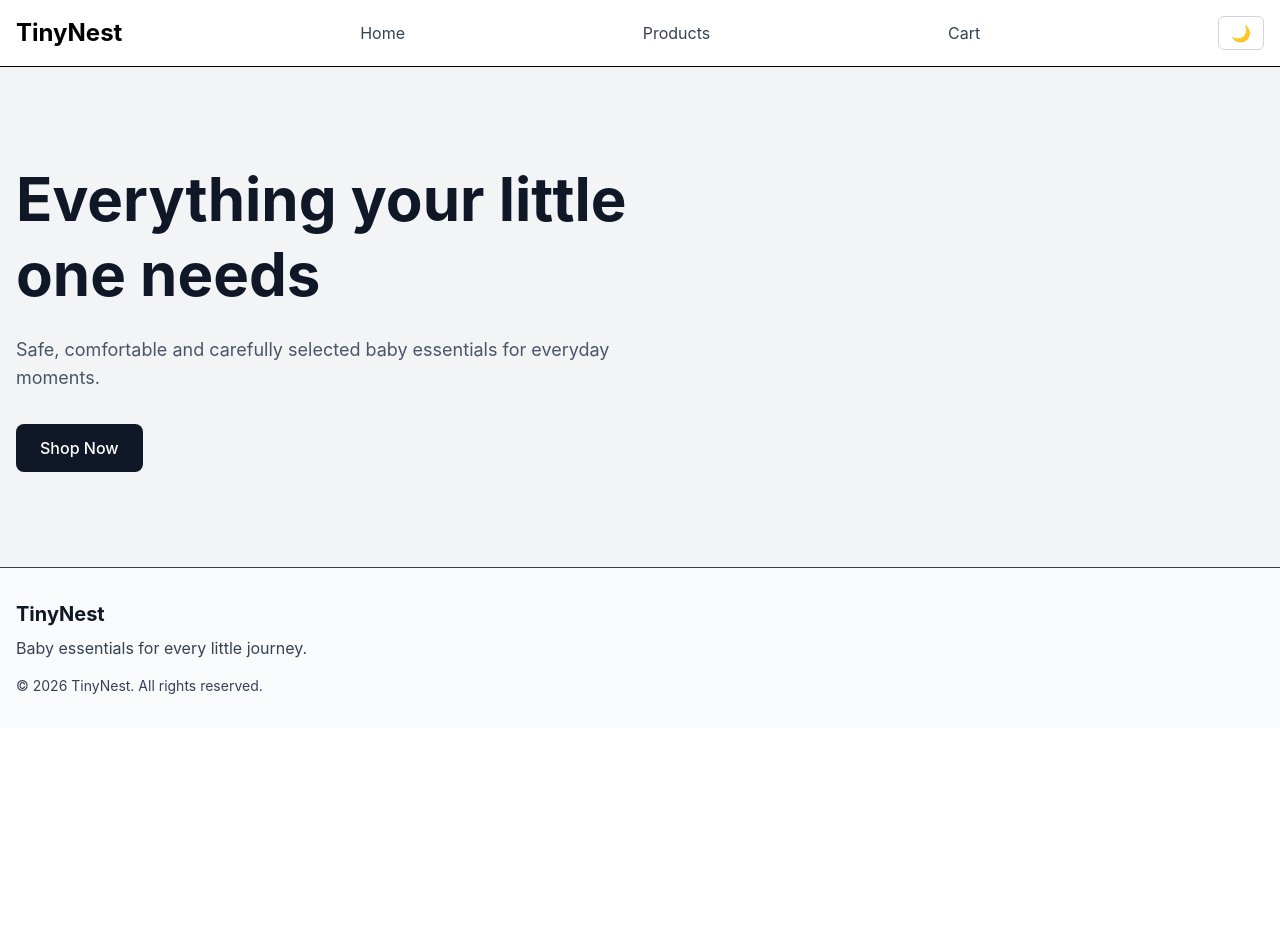
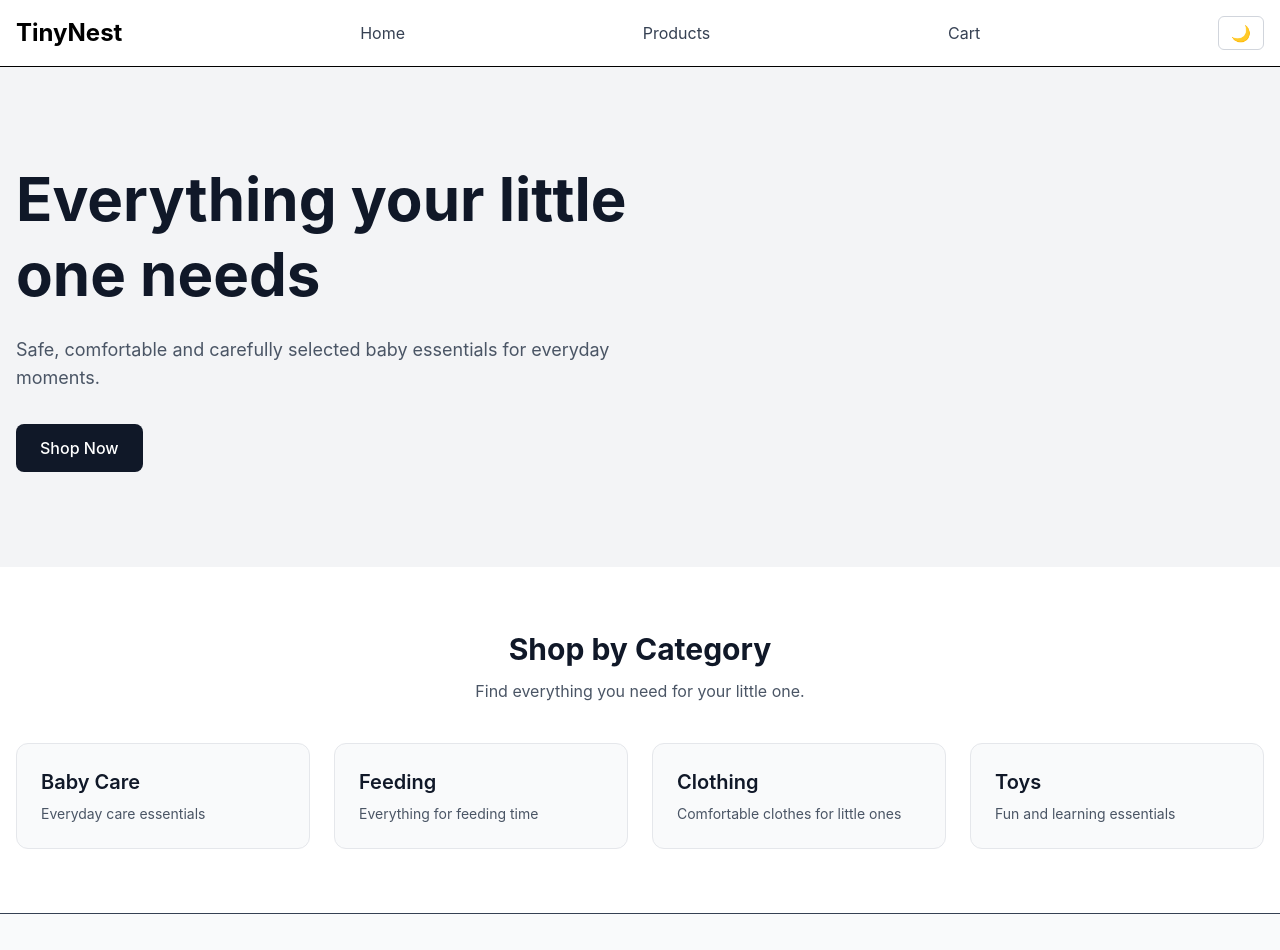
Before and after one commit to ayshasahva-stack/tinynest, a React app in the folder frontend/: page / in a window 1280 px wide. Shown: the top 950 px of the page. Before the commit the page ends 800 px from the top, so only its background shows below. Built offline with nearby package versions, Linux system fonts and the light colour scheme; the HTML template or start-up script is replaced by a standard one.

Commit message:
feat: add home categories section

```diff
--- /dev/null
+++ b/frontend/src/pages/home/CategoriesSection.jsx
@@ -0,0 +1,76 @@
+// Temporary category data for the home page
+const categories = [
+    {
+        id: 1,
+        name: "Baby Care",
+        description: "Everyday care essentials",
+    },
+    {
+        id: 2,
+        name: "Feeding",
+        description: "Everything for feeding time",
+    },
+    {
+        id: 3,
+        name: "Clothing",
+        description: "Comfortable clothes for little ones",
+    },
+    {
+        id: 4,
+        name: "Toys",
+        description: "Fun and learning essentials",
+    },
+];
+
+// Featured categories section
+function CategoriesSection() {
+    return (
+        <section className="bg-white py-16 dark:bg-gray-950">
+
+            {/* Section container */}
+            <div className="mx-auto max-w-7xl px-4">
+
+                {/* Section heading */}
+                <div className="text-center">
+
+                    <h2 className="text-3xl font-bold text-gray-900 dark:text-white">
+                        Shop by Category
+                    </h2>
+
+                    <p className="mt-3 text-gray-600 dark:text-gray-400">
+                        Find everything you need for your little one.
+                    </p>
+
+                </div>
+
+                {/* Category cards */}
+                <div className="mt-10 grid grid-cols-1 gap-6 sm:grid-cols-2 lg:grid-cols-4">
+
+                    {categories.map((category) => (
+                        <div
+                            key={category.id}
+                            className="rounded-xl border border-gray-200 bg-gray-50 p-6 transition hover:-translate-y-1 hover:shadow-md dark:border-gray-700 dark:bg-gray-900"
+                        >
+
+                            {/* Category name */}
+                            <h3 className="text-xl font-semibold text-gray-900 dark:text-white">
+                                {category.name}
+                            </h3>
+
+                            {/* Category description */}
+                            <p className="mt-2 text-sm text-gray-600 dark:text-gray-400">
+                                {category.description}
+                            </p>
+
+                        </div>
+                    ))}
+
+                </div>
+
+            </div>
+
+        </section>
+    );
+}
+
+export default CategoriesSection;
--- a/frontend/src/pages/home/Home.jsx
+++ b/frontend/src/pages/home/Home.jsx
@@ -1,5 +1,6 @@
 // Import the Hero section
 import HeroSection from "./HeroSection";
+import CategoriesSection from "./CategoriesSection";
 
 // Home page component
 function Home() {
@@ -7,6 +8,7 @@ function Home() {
         <main>
             {/* Hero section */}
             <HeroSection />
+            <CategoriesSection/>
         </main>
     );
 }
```
